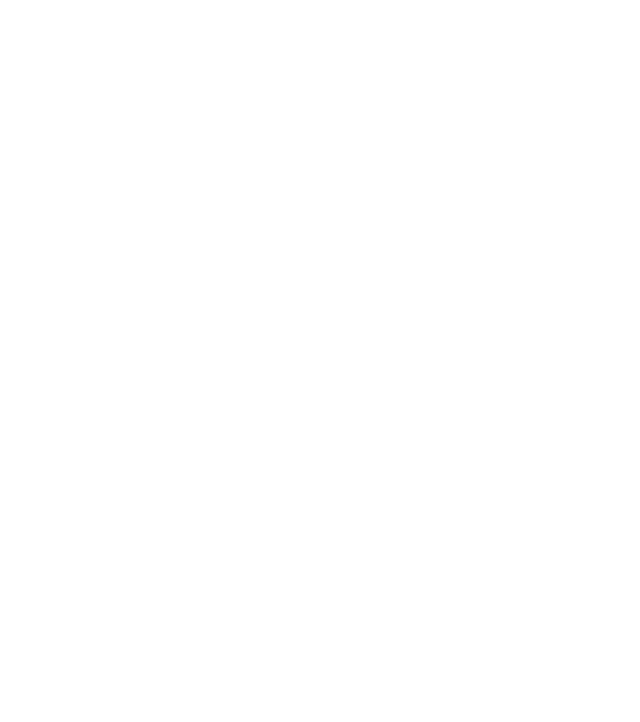
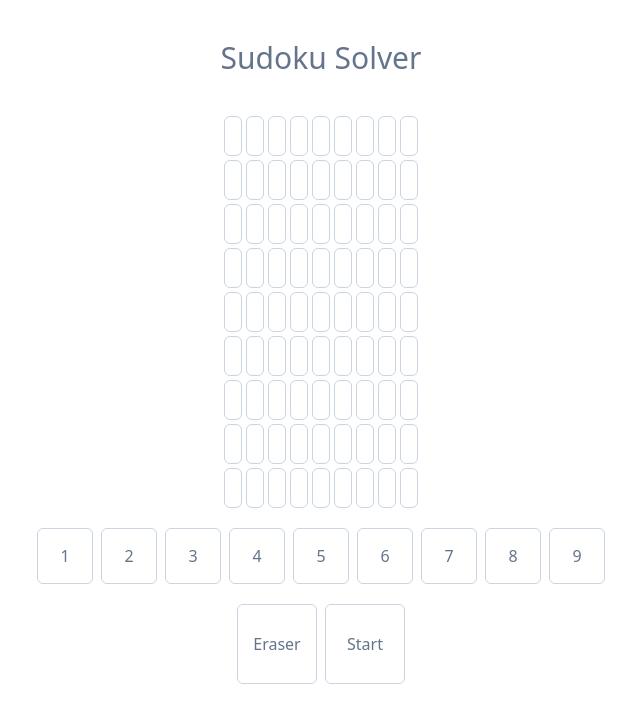
Before and after one commit to jingshiliu/soduku-solver, a React (Vite) app: page / in a window 1280 px wide. Shown: the top 722 px of the page, without its empty margins (319-959 px from the left). Built offline with nearby package versions, Linux system fonts and the light colour scheme.

Commit message:
feat: implement UI of ButtonOptions

```diff
--- a/src/App.tsx
+++ b/src/App.tsx
@@ -1,13 +1,120 @@
 import { useState } from 'react'
+import Board from './components/Board.tsx'
+import NumberOptions from './components/NumberOptions.tsx'
+import UtilButtons from './components/UtilButtons.tsx'
 
-function App() {
-  const [count, setCount] = useState<number>(0)
+function App(): JSX.Element {
+    const [gameStatus, setGameStatus] = useState<GameStatus>('waiting')
+    const [board, setBoard] = useState<Board<number>>(
+        Array.from({ length: 9 }, () => Array(9).fill(0)) as Board<number>,
+    )
+    const [boardCellColors, setBoardCellColors] = useState<Board<CellColor>>(
+        Array.from({ length: 9 }, () =>
+            Array(9).fill('text-red-400'),
+        ) as Board<CellColor>,
+    )
+    const [selectedButtonOption, setSelectedButtonOption] =
+        useState<ButtonOptions>(0 as ButtonOptions)
+    const [cellColor, setCellColor] = useState<CellColor>('text-slate-500')
 
-  return (
-    <>
+    function updateBoard(row: number, col: number): void {
+        const newBoard: Board<number> = [...board]
+        newBoard[row][col] =
+            selectedButtonOption === 'eraser' ? 0 : selectedButtonOption
+        setBoard(newBoard)
 
-    </>
-  )
+        const newBoardCellColors: Board<CellColor> = [...boardCellColors]
+        newBoardCellColors[row][col] = cellColor
+        setBoardCellColors(newBoardCellColors)
+    }
+
+    function startGame(): void {
+        if (!isBoardValid(board)) {
+            alert('Invalid board')
+            return
+        }
+        setGameStatus('in-progress')
+        setCellColor('text-blue-400')
+    }
+
+    function resetGame(): void {
+        setGameStatus('waiting')
+        setCellColor('text-slate-500')
+        setBoard(
+            Array.from({ length: 9 }, () => Array(9).fill(0)) as Board<number>,
+        )
+        setBoardCellColors(
+            Array.from({ length: 9 }, () =>
+                Array(9).fill('text-red-400'),
+            ) as Board<CellColor>,
+        )
+    }
+
+    function solveGame(): void {
+        if (!isBoardValid(board)) {
+            alert('Invalid board')
+            return
+        }
+        const solution = solveSudoku(board)
+        setBoard(solution)
+        setGameStatus('won')
+    }
+
+    function isBoardValid(gameBoard: Board<number>): boolean {
+        const rows: Set<number>[] = Array.from({ length: 9 }, () => new Set())
+        const cols: Set<number>[] = Array.from({ length: 9 }, () => new Set())
+        const grids: Set<number>[] = Array.from({ length: 9 }, () => new Set())
+        for (let r = 0; r < 9; r++) {
+            for (let c = 0; c < 9; c++) {
+                const cell = gameBoard[r][c]
+                if (cell === 0) continue
+                const grid = Math.floor(r / 3) * 3 + Math.floor(c / 3)
+                if (
+                    rows[r].has(cell) ||
+                    cols[c].has(cell) ||
+                    grids[grid].has(cell)
+                ) {
+                    return false
+                }
+                rows[r].add(cell)
+                cols[c].add(cell)
+                grids[grid].add(cell)
+            }
+        }
+        return true
+    }
+
+    function solveSudoku(gameBoard: Board<number>): Board<number> {
+        return gameBoard
+    }
+
+    return (
+        <main className={'container flex flex-col items-center'}>
+            <h1 className={'m-10 text-center text-3xl text-slate-500'}>
+                Sudoku Solver
+            </h1>
+            <Board
+                board={board}
+                updateBoard={updateBoard}
+                cellSize={10}
+                boardCellColors={boardCellColors}
+            />
+
+            <NumberOptions
+                updateButtonOption={setSelectedButtonOption}
+                selectedButtonOption={selectedButtonOption}
+            />
+
+            <UtilButtons
+                updateButtonOption={setSelectedButtonOption}
+                selectedButtonOption={selectedButtonOption}
+                startGame={startGame}
+                resetGame={resetGame}
+                solveGame={solveGame}
+                gameStatus={gameStatus}
+            />
+        </main>
+    )
 }
 
 export default App
--- a/src/components/NumberOptions.tsx
+++ b/src/components/NumberOptions.tsx
@@ -1,20 +1,23 @@
 interface NumberOptionsProps {
-    selectedNumber: number
-    updateSelectedNumber: (number: number) => void
+    selectedButtonOption: ButtonOptions
+    updateButtonOption: (numOption: ButtonOptions) => void
 }
 
 function NumberOptions({
-    updateSelectedNumber,
-    selectedNumber,
+    updateButtonOption,
+    selectedButtonOption,
 }: NumberOptionsProps) {
     return (
-        <section className={'m-6'}>
+        <section className={'m-4'}>
             {Array.from({ length: 9 }, (_, i) => {
-                const bgColor = selectedNumber === i + 1 ? 'bg-slate-200' : ''
+                const bgColor =
+                    selectedButtonOption === i + 1 ? 'bg-slate-200' : ''
                 return (
                     <button
                         key={i}
-                        onClick={() => updateSelectedNumber(i + 1)}
+                        onClick={() =>
+                            updateButtonOption((i + 1) as ButtonOptions)
+                        }
                         className={`m-1 h-14 w-14 rounded-md border border-slate-300 p-2 text-center text-slate-500 ${bgColor}`}
                     >
                         {i + 1}
--- /dev/null
+++ b/src/components/UtilButtons.tsx
@@ -0,0 +1,55 @@
+interface UtilButtonsProps {
+    gameStatus: GameStatus
+    selectedButtonOption: ButtonOptions
+    updateButtonOption: (buttonOption: ButtonOptions) => void
+    startGame: () => void
+    resetGame: () => void
+    solveGame: () => void
+}
+
+function UtilButtons({
+    selectedButtonOption,
+    updateButtonOption,
+    startGame,
+    resetGame,
+    solveGame,
+    gameStatus,
+}: UtilButtonsProps) {
+    const eraserBtnBgColor =
+        selectedButtonOption === 'eraser' ? 'bg-slate-200' : ''
+    return (
+        <section className={'w-fit space-x-2'}>
+            <button
+                className={`h-20 w-20 rounded-md border border-slate-300 p-2 text-center text-slate-500 ${eraserBtnBgColor}`}
+                onClick={() => updateButtonOption('eraser')}
+            >
+                Eraser
+            </button>
+            {gameStatus === 'waiting' ? (
+                <button
+                    className={`h-20 w-20 rounded-md border border-slate-300 p-2 text-center text-slate-500`}
+                    onClick={startGame}
+                >
+                    Start
+                </button>
+            ) : (
+                <button
+                    className={`h-20 w-20 rounded-md border border-slate-300 p-2 text-center text-slate-500`}
+                    onClick={resetGame}
+                >
+                    Reset
+                </button>
+            )}
+            {gameStatus === 'in-progress' && (
+                <button
+                    className={`h-20 w-20 rounded-md border border-slate-300 p-2 text-center text-slate-500`}
+                    onClick={solveGame}
+                >
+                    Solve
+                </button>
+            )}
+        </section>
+    )
+}
+
+export default UtilButtons
--- a/src/types.d.ts
+++ b/src/types.d.ts
@@ -0,0 +1,17 @@
+type CellColor = 'text-slate-500' | 'text-red-400' | 'text-blue-400'
+
+type Board<T> = [
+    [T, T, T, T, T, T, T, T, T],
+    [T, T, T, T, T, T, T, T, T],
+    [T, T, T, T, T, T, T, T, T],
+    [T, T, T, T, T, T, T, T, T],
+    [T, T, T, T, T, T, T, T, T],
+    [T, T, T, T, T, T, T, T, T],
+    [T, T, T, T, T, T, T, T, T],
+    [T, T, T, T, T, T, T, T, T],
+    [T, T, T, T, T, T, T, T, T],
+]
+
+type ButtonOptions = 1 | 2 | 3 | 4 | 5 | 6 | 7 | 8 | 9 | 'eraser'
+
+type GameStatus = 'in-progress' | 'won' | 'lost' | 'waiting'
```
